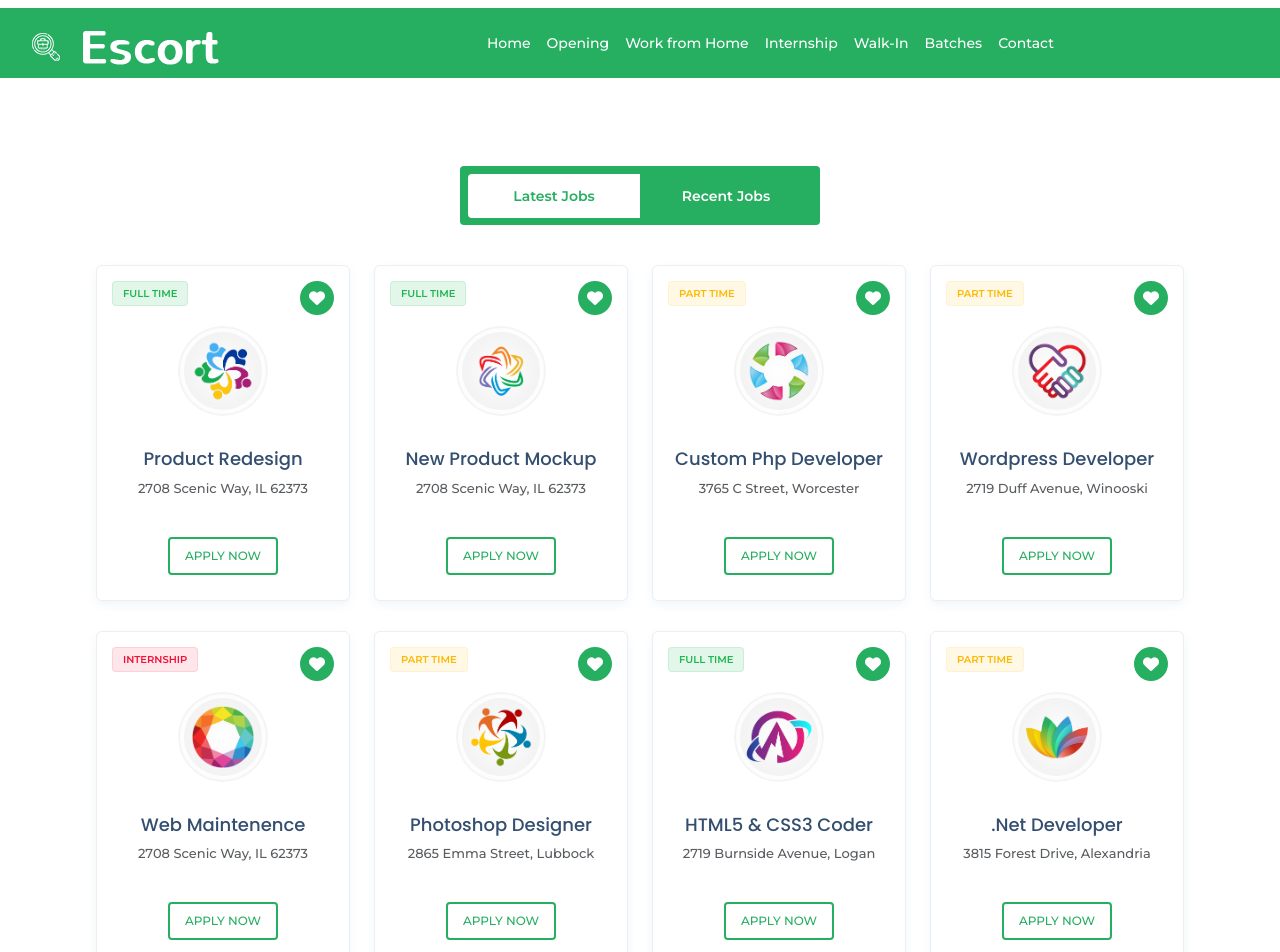
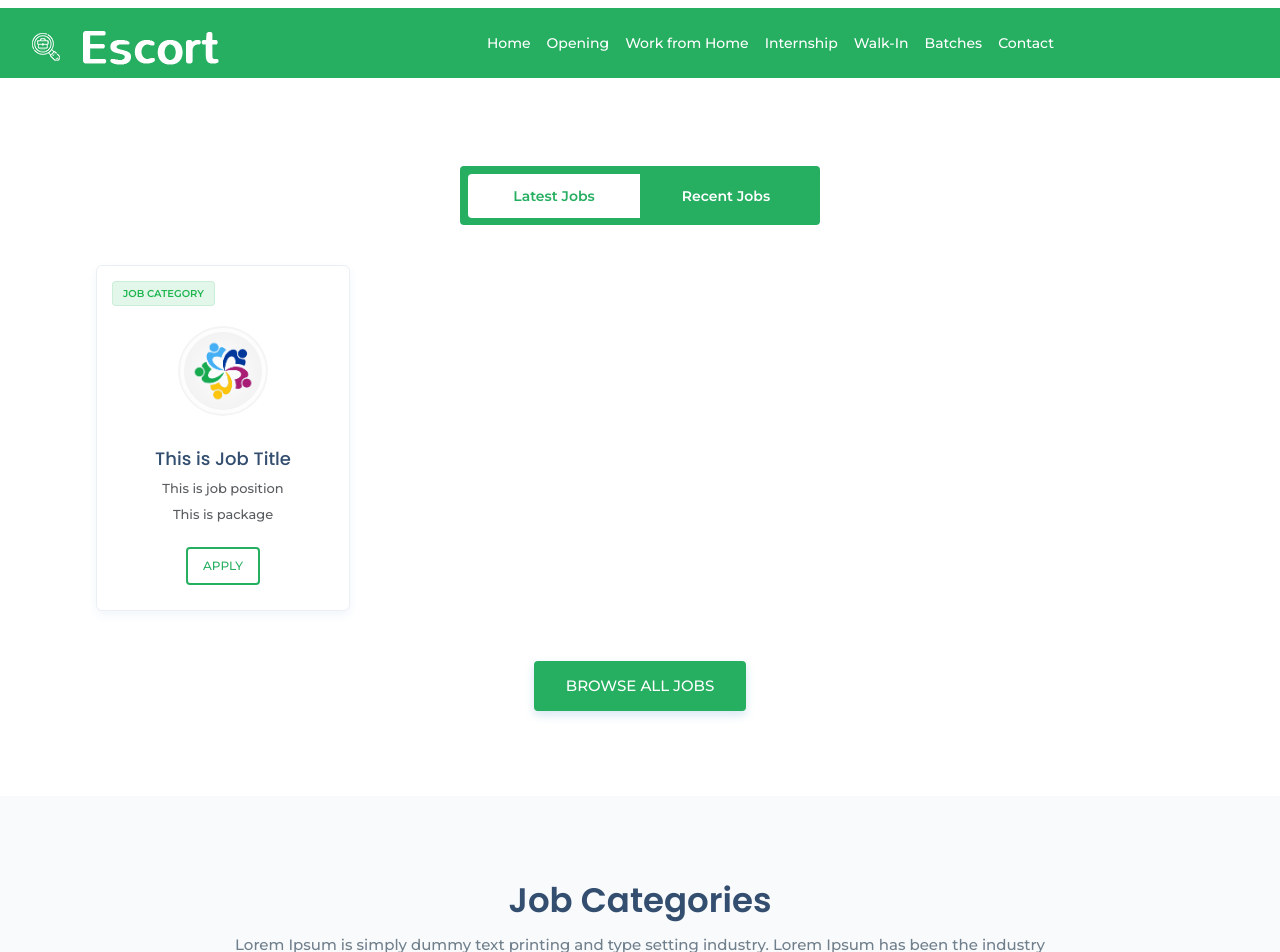
Before and after one commit to Shekru-Labs-India/hey-job, a React (Create React App) app: page / in a window 1280 px wide. Shown: the top 952 px of the page. Built offline with nearby package versions, Linux system fonts and the light colour scheme.

Commit message:
'Sugat: card UI changes'

```diff
--- a/src/components/Home.jsx
+++ b/src/components/Home.jsx
@@ -12,16 +12,20 @@ import company8 from '../assets/img/company_logo_8.png'
 
 const Home = () => {
   return (
-
     <>
-  <Header/>
+      <Header />
 
       <section className="padd-top-80 padd-bot-80">
         <div className="container">
           <ul className="nav nav-tabs nav-advance theme-bg" role="tablist">
             <li className="nav-item active">
               {" "}
-        <a className="nav-link" data-toggle="tab" href="#recent" role="tab">
+              <a
+                className="nav-link"
+                data-toggle="tab"
+                href="#recent"
+                role="tab"
+              >
                 {" "}
                 Latest Jobs
               </a>{" "}
@@ -35,19 +39,23 @@ const Home = () => {
             </li>
           </ul>
           <div className="tab-content">
-      <div className="tab-pane fade in show active" id="recent" role="tabpanel">
+            <div
+              className="tab-pane fade in show active"
+              id="recent"
+              role="tabpanel"
+            >
               <div className="row">
                 {/* Single Job */}
                 <div className="col-md-3 col-sm-6">
                   <div className="utf_grid_job_widget_area">
                     {" "}
-              <span className="job-type full-type">Full Time</span>
-              <div className="utf_job_like">
+                    <span className="job-type full-type">Job Category</span>
+                    {/* <div className="utf_job_like">
                 <label className="toggler toggler-danger">
                   <input type="checkbox" defaultChecked="" />
                   <i className="fa fa-heart" />
                 </label>
-              </div>
+              </div> */}
                     <div className="u-content">
                       <div className="avatar box-80">
                         {" "}
@@ -61,9 +69,10 @@ const Home = () => {
                         </a>{" "}
                       </div>
                       <h5>
-                  <a href="employer-detail.html">Product Redesign</a>
+                        <a href="employer-detail.html">This is Job Title</a>
                       </h5>
-                <p className="text-muted">2708 Scenic Way, IL 62373</p>
+                      <p className="text-muted mb-0">This is job position</p>
+                      <p className="text-muted py-0 my-0">This is package</p>
                     </div>
                     <div className="utf_apply_job_btn_item">
                       {" "}
@@ -71,284 +80,12 @@ const Home = () => {
                         href="job-detail.html"
                         className="btn job-browse-btn btn-radius br-light"
                       >
-                  Apply Now
+                        Apply
                       </a>{" "}
                     </div>
                   </div>
                 </div>
-          {/* Single Job */}
-          <div className="col-md-3 col-sm-6">
-            <div className="utf_grid_job_widget_area">
-              {" "}
-              <span className="job-type full-type">Full Time</span>
-              <div className="utf_job_like">
-                <label className="toggler toggler-danger">
-                  <input type="checkbox" />
-                  <i className="fa fa-heart" />
-                </label>
-              </div>
-              <div className="u-content">
-                <div className="avatar box-80">
-                  {" "}
-                  <a href="employer-detail.html">
-                    {" "}
-                    <img
-                      className="img-responsive"
-                      src={company2}
-                      alt=""
-                    />{" "}
-                  </a>{" "}
-                </div>
-                <h5>
-                  <a href="employer-detail.html">New Product Mockup</a>
-                </h5>
-                <p className="text-muted">2708 Scenic Way, IL 62373</p>
-              </div>
-              <div className="utf_apply_job_btn_item">
-                {" "}
-                <a
-                  href="job-detail.html"
-                  className="btn job-browse-btn btn-radius br-light"
-                >
-                  Apply Now
-                </a>{" "}
-              </div>
-            </div>
-          </div>
-          {/* Single Job */}
-          <div className="col-md-3 col-sm-6">
-            <div className="utf_grid_job_widget_area">
-              {" "}
-              <span className="job-type part-type">Part Time</span>
-              <div className="utf_job_like">
-                <label className="toggler toggler-danger">
-                  <input type="checkbox" defaultChecked="" />
-                  <i className="fa fa-heart" />
-                </label>
-              </div>
-              <div className="u-content">
-                <div className="avatar box-80">
-                  {" "}
-                  <a href="employer-detail.html">
-                    {" "}
-                    <img
-                      className="img-responsive"
-                      src={company3}
-                      alt=""
-                    />{" "}
-                  </a>{" "}
-                </div>
-                <h5>
-                  <a href="employer-detail.html">Custom Php Developer</a>
-                </h5>
-                <p className="text-muted">3765 C Street, Worcester</p>
-              </div>
-              <div className="utf_apply_job_btn_item">
-                {" "}
-                <a
-                  href="job-detail.html"
-                  className="btn job-browse-btn btn-radius br-light"
-                >
-                  Apply Now
-                </a>{" "}
-              </div>
-            </div>
-          </div>
-          {/* Single Job */}
-          <div className="col-md-3 col-sm-6">
-            <div className="utf_grid_job_widget_area">
-              {" "}
-              <span className="job-type part-type">Part Time</span>
-              <div className="utf_job_like">
-                <label className="toggler toggler-danger">
-                  <input type="checkbox" />
-                  <i className="fa fa-heart" />
-                </label>
-              </div>
-              <div className="u-content">
-                <div className="avatar box-80">
-                  {" "}
-                  <a href="employer-detail.html">
-                    {" "}
-                    <img
-                      className="img-responsive"
-                      src={company4}
-                      alt=""
-                    />{" "}
-                  </a>{" "}
-                </div>
-                <h5>
-                  <a href="employer-detail.html">Wordpress Developer</a>
-                </h5>
-                <p className="text-muted">2719 Duff Avenue, Winooski</p>
-              </div>
-              <div className="utf_apply_job_btn_item">
-                {" "}
-                <a
-                  href="job-detail.html"
-                  className="btn job-browse-btn btn-radius br-light"
-                >
-                  Apply Now
-                </a>{" "}
-              </div>
-            </div>
-          </div>
-          {/* Single Job */}
-          <div className="col-md-3 col-sm-6">
-            <div className="utf_grid_job_widget_area">
-              {" "}
-              <span className="job-type internship-type">Internship</span>
-              <div className="utf_job_like">
-                <label className="toggler toggler-danger">
-                  <input type="checkbox" defaultChecked="" />
-                  <i className="fa fa-heart" />
-                </label>
-              </div>
-              <div className="u-content">
-                <div className="avatar box-80">
-                  {" "}
-                  <a href="employer-detail.html">
-                    {" "}
-                    <img
-                      className="img-responsive"
-                      src={company5}
-                      alt=""
-                    />{" "}
-                  </a>{" "}
-                </div>
-                <h5>
-                  <a href="employer-detail.html">Web Maintenence</a>
-                </h5>
-                <p className="text-muted">2708 Scenic Way, IL 62373</p>
-              </div>
-              <div className="utf_apply_job_btn_item">
-                {" "}
-                <a
-                  href="job-detail.html"
-                  className="btn job-browse-btn btn-radius br-light"
-                >
-                  Apply Now
-                </a>{" "}
-              </div>
-            </div>
-          </div>
-          {/* Single Job */}
-          <div className="col-md-3 col-sm-6">
-            <div className="utf_grid_job_widget_area">
-              {" "}
-              <span className="job-type part-type">Part Time</span>
-              <div className="utf_job_like">
-                <label className="toggler toggler-danger">
-                  <input type="checkbox" />
-                  <i className="fa fa-heart" />
-                </label>
-              </div>
-              <div className="u-content">
-                <div className="avatar box-80">
-                  {" "}
-                  <a href="employer-detail.html">
-                    {" "}
-                    <img
-                      className="img-responsive"
-                      src={company6}
-                      alt=""
-                    />{" "}
-                  </a>{" "}
-                </div>
-                <h5>
-                  <a href="employer-detail.html">Photoshop Designer</a>
-                </h5>
-                <p className="text-muted">2865 Emma Street, Lubbock</p>
-              </div>
-              <div className="utf_apply_job_btn_item">
-                {" "}
-                <a
-                  href="job-detail.html"
-                  className="btn job-browse-btn btn-radius br-light"
-                >
-                  Apply Now
-                </a>{" "}
-              </div>
-            </div>
-          </div>
-          {/* Single Job */}
-          <div className="col-md-3 col-sm-6">
-            <div className="utf_grid_job_widget_area">
-              {" "}
-              <span className="job-type full-type">Full Time</span>
-              <div className="utf_job_like">
-                <label className="toggler toggler-danger">
-                  <input type="checkbox" />
-                  <i className="fa fa-heart" />
-                </label>
-              </div>
-              <div className="u-content">
-                <div className="avatar box-80">
-                  {" "}
-                  <a href="employer-detail.html">
-                    {" "}
-                    <img
-                      className="img-responsive"
-                      src={company7}
-                      alt=""
-                    />{" "}
-                  </a>{" "}
-                </div>
-                <h5>
-                  <a href="employer-detail.html">HTML5 &amp; CSS3 Coder</a>
-                </h5>
-                <p className="text-muted">2719 Burnside Avenue, Logan</p>
-              </div>
-              <div className="utf_apply_job_btn_item">
-                {" "}
-                <a
-                  href="job-detail.html"
-                  className="btn job-browse-btn btn-radius br-light"
-                >
-                  Apply Now
-                </a>{" "}
-              </div>
-            </div>
-          </div>
-          {/* Single Job */}
-          <div className="col-md-3 col-sm-6">
-            <div className="utf_grid_job_widget_area">
-              {" "}
-              <span className="job-type part-type">Part Time</span>
-              <div className="utf_job_like">
-                <label className="toggler toggler-danger">
-                  <input type="checkbox" defaultChecked="" />
-                  <i className="fa fa-heart" />
-                </label>
-              </div>
-              <div className="u-content">
-                <div className="avatar box-80">
-                  {" "}
-                  <a href="employer-detail.html">
-                    {" "}
-                    <img
-                      className="img-responsive"
-                      src={company8}
-                      alt=""
-                    />{" "}
-                  </a>{" "}
-                </div>
-                <h5>
-                  <a href="employer-detail.html">.Net Developer</a>
-                </h5>
-                <p className="text-muted">3815 Forest Drive, Alexandria</p>
-              </div>
-              <div className="utf_apply_job_btn_item">
-                {" "}
-                <a
-                  href="job-detail.html"
-                  className="btn job-browse-btn btn-radius br-light"
-                >
-                  Apply Now
-                </a>{" "}
-              </div>
-            </div>
-          </div>
+
               </div>
             </div>
             {/* Featured Job */}
@@ -653,7 +390,9 @@ const Home = () => {
                       <h5>
                         <a href="employer-detail.html">Front End Designer</a>
                       </h5>
-                <p className="text-muted">3815 Forest Drive, Alexandria</p>
+                      <p className="text-muted">
+                        3815 Forest Drive, Alexandria
+                      </p>
                     </div>
                     <div className="utf_apply_job_btn_item">
                       {" "}
@@ -677,18 +416,16 @@ const Home = () => {
         </div>
       </section>
 
-
-
       <section className="utf_job_category_area">
         <div className="container">
           <div className="row">
             <div className="col-12 text-center">
               <div className="heading">
                 <h2>Job Categories</h2>
-          <p >
-            Lorem Ipsum is simply dummy text printing and type setting industry.
-            Lorem Ipsum has been the industry <br/> standard dummy text ever since an
-            unknown printer took a galley.
+                <p>
+                  Lorem Ipsum is simply dummy text printing and type setting
+                  industry. Lorem Ipsum has been the industry <br /> standard
+                  dummy text ever since an unknown printer took a galley.
                 </p>
               </div>
             </div>
@@ -696,20 +433,39 @@ const Home = () => {
           <div className="row">
             {[
               { title: "Web & Software Dev", jobs: 122, icon: "fa-chart-bar" },
-        { title: "Data Science & Analytics", jobs: 155, icon: "fa-chart-pie" },
-        { title: "Accounting & Consulting", jobs: 300, icon: "fa-briefcase" },
-        { title: "Writing & Translations", jobs: 80, icon: "fa-pen-ruler" },
+              {
+                title: "Data Science & Analytics",
+                jobs: 155,
+                icon: "fa-chart-pie",
+              },
+              {
+                title: "Accounting & Consulting",
+                jobs: 300,
+                icon: "fa-briefcase",
+              },
+              {
+                title: "Writing & Translations",
+                jobs: 80,
+                icon: "fa-pen-ruler",
+              },
               { title: "Sales & Marketing", jobs: 120, icon: "fa-chart-line" },
               { title: "Graphics & Design", jobs: 78, icon: "fa-palette" },
               { title: "Digital Marketing", jobs: 90, icon: "fa-globe" },
-        { title: "Education & Training", jobs: 210, icon: "fa-chalkboard-teacher" },
+              {
+                title: "Education & Training",
+                jobs: 210,
+                icon: "fa-chalkboard-teacher",
+              },
             ].map((category, index) => (
               <div key={index} className="col-12 col-sm-6 col-md-3 mb-4">
                 <a href="browse-job.html" title={category.title}>
                   <div className="utf_category_box_area">
                     <div className="utf_category_desc">
                       <div className="utf_category_icon">
-                  <i className={`fa-solid ${category.icon}`} aria-hidden="true"></i>
+                        <i
+                          className={`fa-solid ${category.icon}`}
+                          aria-hidden="true"
+                        ></i>
                       </div>
                       <div className="category-detail utf_category_desc_text">
                         <h4>{category.title}</h4>
@@ -729,13 +485,9 @@ const Home = () => {
         </div>
       </section>
 
-
-
-  <Footer/>
-
+      <Footer />
     </>
-
-  )
+  );
 }
 
 export default Home
```
Lines whose indentation alone changed are shown as unchanged.
